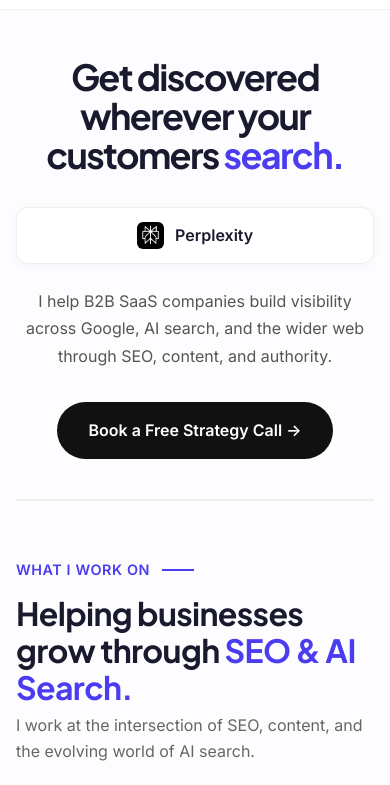
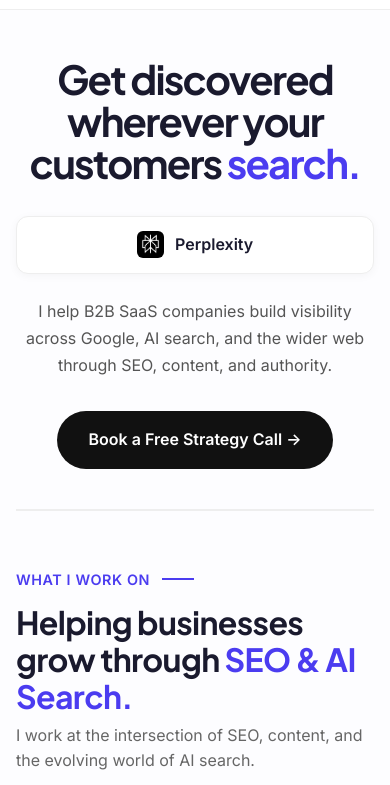
Before and after one commit to abhishek-parpala/my-astro-site, an Astro site: page / in a window 390 px wide. Shown: the part 59-844 px from the top of the page. Built offline with nearby package versions, Linux system fonts and the light colour scheme; Astro itself is replaced by a stand-in of ours.

Commit message:
Refine mobile hero headline
Co-authored-by: Copilot <223556219+Copilot@users.noreply.github.com>

```diff
--- a/src/pages/index.astro
+++ b/src/pages/index.astro
@@ -713,8 +713,11 @@ import Layout from '../layouts/Layout.astro';
   }
 
   .hero h1 {
-    font-size: 2.25rem;
-    line-height: 1.08;
+    font-size: 2.5rem;
+    line-height: 1.05;
+    text-align: center;
+    text-wrap: balance;
+    margin-inline: auto;
   }
 
   .subheadline {
@@ -793,8 +796,11 @@ import Layout from '../layouts/Layout.astro';
 
   @media (max-width: 500px) {
     .hero h1 {
-      font-size: 2.25rem;
-      line-height: 1.08;
+      font-size: 2.5rem;
+      line-height: 1.05;
+      text-align: center;
+      text-wrap: balance;
+      margin-inline: auto;
     }
     .stats, .service-grid, .process-grid, .testimonial-grid {
       grid-template-columns: 1fr;
```
